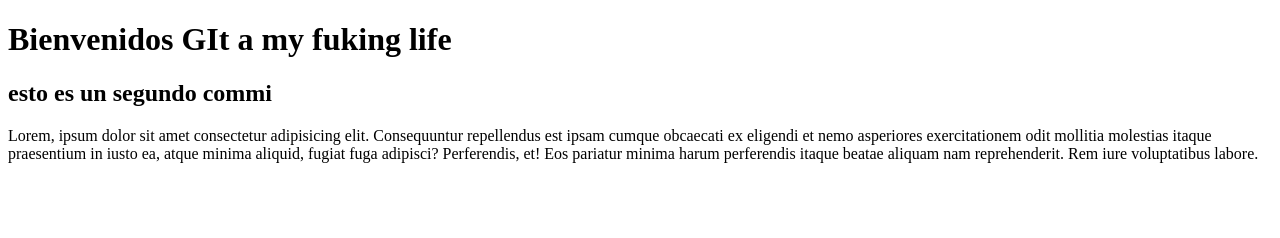
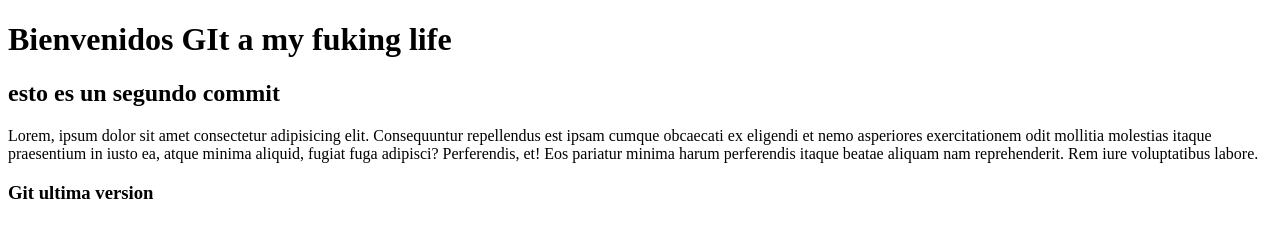
Before and after one commit to mauriciomizzi/clase-6-comision-sabados, a plain HTML site: page index.html in a window 1280 px wide. Drawn offline with Linux system fonts and the light colour scheme.

Commit message:
guardo h3 para ver como funciona esto

```diff
--- a/index.html
+++ b/index.html
@@ -9,7 +9,7 @@
   <body>
     <h1>Bienvenidos GIt a my fuking life</h1>
 
-    <h2>esto es un segundo commi</h2>
+    <h2>esto es un segundo commit</h2>
     <p>
       Lorem, ipsum dolor sit amet consectetur adipisicing elit. Consequuntur
       repellendus est ipsam cumque obcaecati ex eligendi et nemo asperiores
@@ -18,5 +18,8 @@
       minima harum perferendis itaque beatae aliquam nam reprehenderit. Rem iure
       voluptatibus labore.
     </p>
+    <h3>Git ultima version</h3>
+
+
   </body>
 </html>
```
